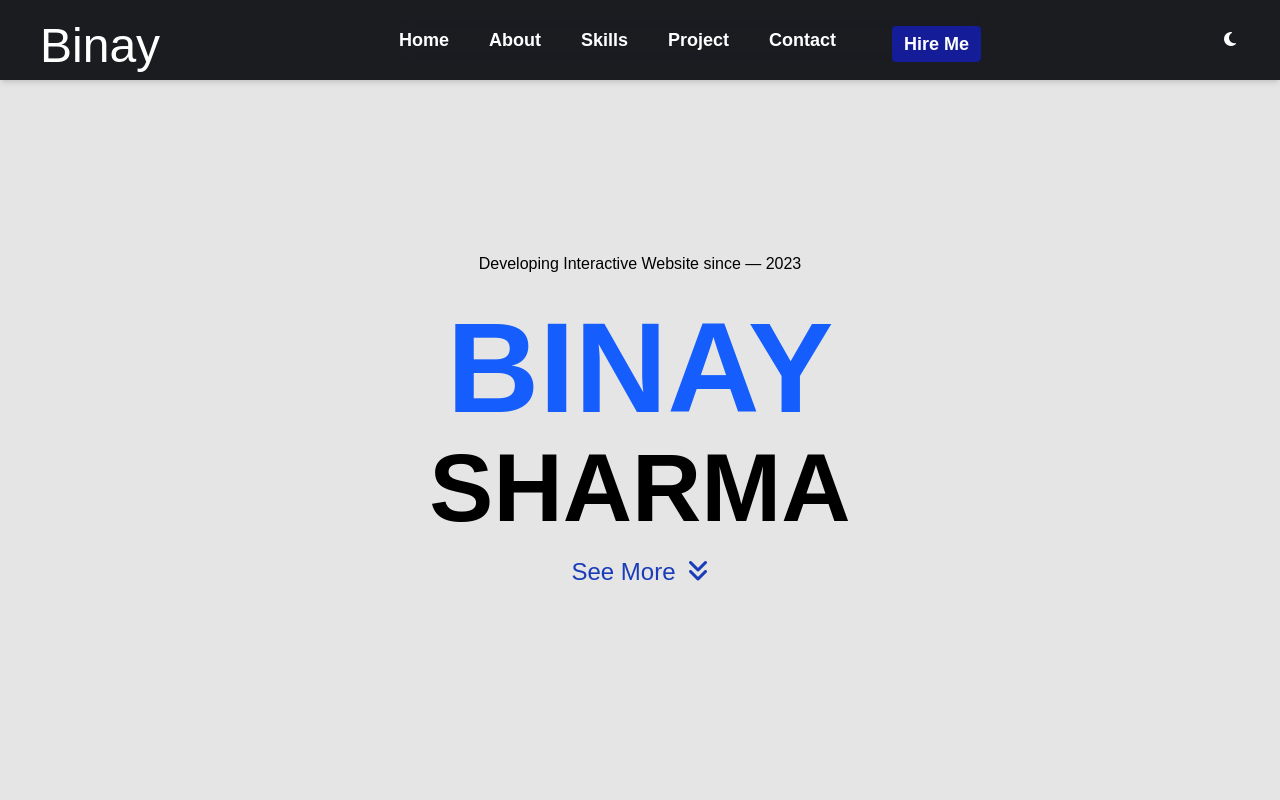
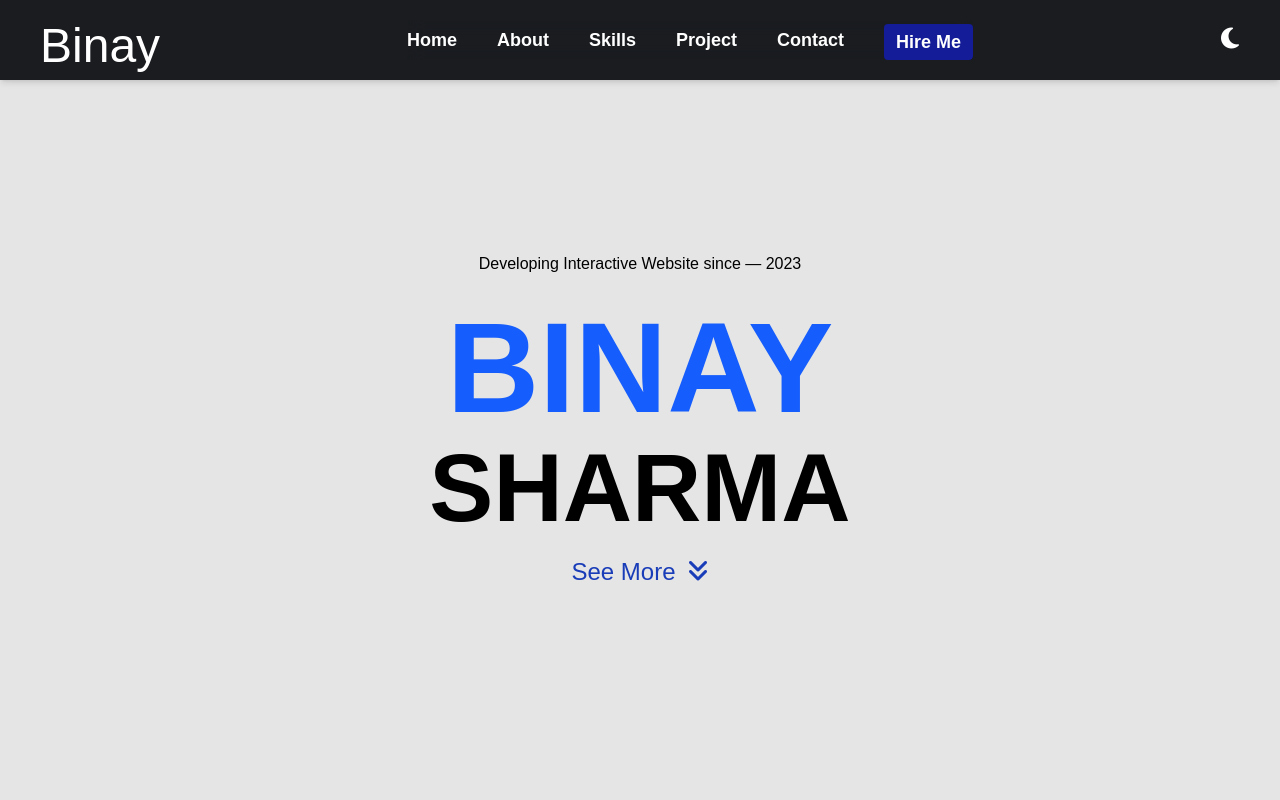
Before and after one commit to Im-binay/Binay_portfolio, a React (Vite) app: page / in a window 1280 px wide. Shown: the top 800 px of the page. Built offline with nearby package versions, Linux system fonts and the light colour scheme; a web font is replaced by a local one.

Commit message:
theme button size increase

```diff
--- a/src/components/Header.jsx
+++ b/src/components/Header.jsx
@@ -85,7 +85,7 @@ export default function Header() {
             ))}
 
             {/* Hire Me */}
-            <li className="bg-[#141d97] px-3 cursor-pointer py-1 mt-2 rounded text-white ml-0 md:ml-4 mb-2 md:mb-0 hover:bg-blue-500">
+            <li className="bg-[#141d97] px-3 cursor-pointer py-1 mt-1 rounded text-white ml-0   md:mb-0 hover:bg-blue-500">
               <a
                 href="https://wa.me/9779869681196?text=Hi%20Binay,%20I%20am%20interested%20in%20working%20with%20you."
                 target="_blank"
@@ -108,7 +108,7 @@ export default function Header() {
             <i
               className={`fas ${darkMode ? 'fa-sun' : 'fa-moon'}
                 transition-transform duration-500 ease-in-out
-                ${darkMode ? 'rotate-180' : 'rotate-0'}`}
+                ${darkMode ? 'rotate-180' : 'rotate-0'} text-2xl`}
             />
           </button>
         </div>
```
